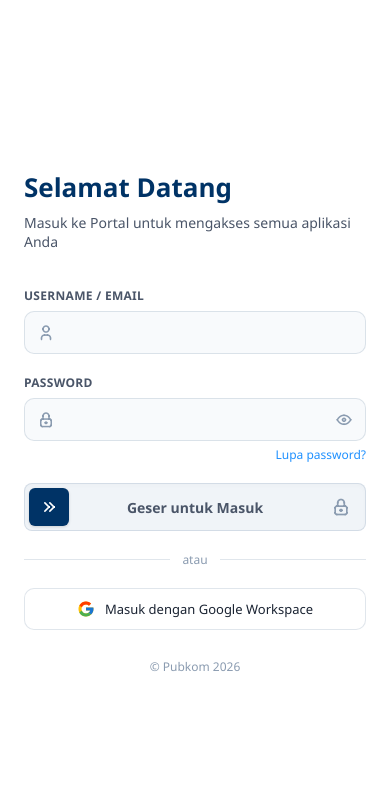
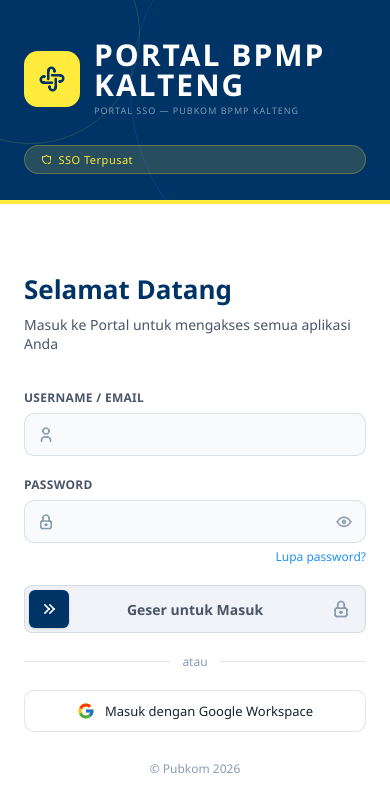
Before and after one commit to bpmpkalimantantengah/GASPOL-V2, a website: page public/portal/index.html in a window 390 px wide. Drawn offline with Linux system fonts and the light colour scheme.

Commit message:
UI: Tampilkan header brand di tampilan mobile pada halaman login

```diff
--- a/public/css/gaspol.css
+++ b/public/css/gaspol.css
@@ -483,7 +483,10 @@
   .main-content { margin-left: 0; width: 100%; }
   #btn-sidebar-toggle { display: flex !important; }
   #btn-sidebar-close { display: flex !important; }
-  .login-brand { display: none; }
+  #page-login { flex-direction: column; }
+  .login-brand { width: 100%; padding: 40px 24px 30px 24px; display: flex; flex-direction: column; justify-content: center; min-height: auto; }
+  .brand-logo { margin-bottom: 0; }
+  .brand-desc, .brand-apps { display: none; }
   .login-form-area { padding: 24px; }
   .stats-grid { grid-template-columns: 1fr; }
   .apps-grid { grid-template-columns: 1fr; }
--- a/public/portal/index.html
+++ b/public/portal/index.html
@@ -35,7 +35,7 @@
     <div class="brand-logo">
       <div class="brand-icon"><i class="ti ti-api-app"></i></div>
       <div class="brand-name">
-        <h1>PORTAL BPMP KALTENG</h1>
+        <h1>PORTAL BPMP<br>KALTENG</h1>
         <p>PORTAL SSO — PUBKOM BPMP KALTENG</p>
       </div>
     </div>
```
